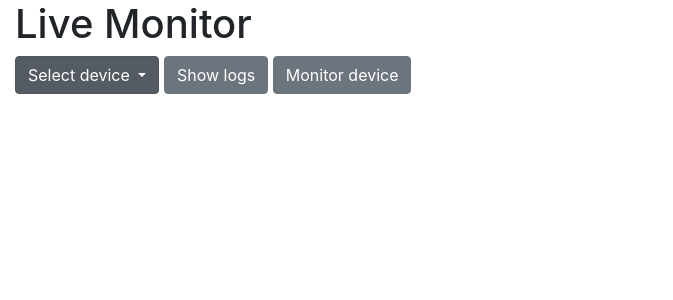
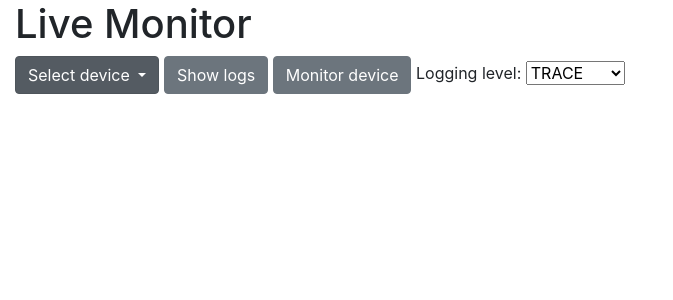
Before and after one commit to whuss/dashboard_react, a Flask app: template templates/monitor.html in a window 1280 px wide. Shown: the part 76-376 px from the top of the page, without its empty margins (0-673 px from the left). Run offline with Flask 2, Linux system fonts and the light colour scheme; the template is opened without the code that fills it, so the values that code supplies are empty; parts of the project's set-up code (start-up, migrations or seed data) failed here and were passed over; some libraries are stand-ins or nearby versions.

Commit message:
add filtering for log levels

```diff
--- a/app.py
+++ b/app.py
@@ -1,4 +1,5 @@
 import os
+import re
 from flask import Flask, render_template, jsonify, request
 from flask_table import Table, Col, LinkCol
 import babel
@@ -195,26 +196,40 @@ def version_messages():
 
 # ----------------------------------------------------------------------------------------------------------------------
 
+trace_re = re.compile("(.*) \[(.+):(\d+)\]")
+
+def format_logentry(lp):
+    if lp.log_level == "TRACE":
+        match = trace_re.match(lp.message)
+        if match:
+            lp.message = match.group(1)
+            lp.filename = match.group(2)
+            lp.line_number = int(match.group(3))
+
+    filename = os.path.basename(lp.filename)
+    location = f"[{filename}:{lp.line_number}]:"
+    time = lp.timestamp.strftime('%Y-%m-%d %H:%M:%S')
+    header_no_format = f'({time}) {lp.log_level:<8} {location:>25} '
+    header = f'({time}) <span class="{lp.log_level}">{lp.log_level:<8}</span> ' \
+                f'<span class="log-filename" data-toggle="tooltip" title="{lp.filename}:{lp.line_number}" >' \
+                f'{location:>25}</span> '
+    identation = len(header_no_format) * " "
+    message_lines = lp.message.split("\n")
+    formatted_message = header + message_lines[0] + "\n" + \
+        "\n".join([identation + line for line in message_lines[1:]])
+
+    if len(message_lines) > 1:
+        formatted_message += "\n"
+
+    return formatted_message
+
+# ----------------------------------------------------------------------------------------------------------------------
+
 
 def format_logs(logs):
     log_text = ""
     for index, lp in logs.iterrows():
-        filename = os.path.basename(lp.filename)
-        location = f"[{filename}:{lp.line_number}]:"
-        time = lp.timestamp.strftime('%Y-%m-%d %H:%M:%S')
-        header_no_format = f'({time}) {lp.log_level:<8} {location:>25} '
-        header = f'({time}) <span class="{lp.log_level}">{lp.log_level:<8}</span> ' \
-                 f'<span class="log-filename" data-toggle="tooltip" title="{lp.filename}:{lp.line_number}" >' \
-                 f'{location:>25}</span> '
-        identation = len(header_no_format) * " "
-        message_lines = lp.message.split("\n")
-        formatted_message = header + message_lines[0] + "\n" + \
-            "\n".join([identation + line for line in message_lines[1:]])
-
-        if len(message_lines) > 1:
-            formatted_message += "\n"
-
-        log_text += formatted_message
+        log_text += format_logentry(lp)
 
     return log_text
 
@@ -224,22 +239,25 @@ def format_logs(logs):
 @app.route('/_monitor_device', methods=['POST'])
 def _monitor_device():
     device = ""
+    limit = False
+    log_level = "TRACE"
     if request.method == 'POST':
         device = request.form.get('device')
         limit = request.form.get('limit')
+        log_level = request.form.get('log_level')
         if limit == "true":
             limit = True
         else:
             limit = False
 
-    print(f"_monitor: device={device}, limit={limit}")
+    print(f"_monitor: device={device}, limit={limit}, log_level={log_level}")
     if limit == True:
         num_lines = 35
     else:
         num_lines = 50000
 
     start_date = datetime.now() - timedelta(days=1)
-    logs = Errors().logs(device_id=device, since=start_date, num_lines=num_lines)
+    logs = Errors().logs(device_id=device, since=start_date, num_lines=num_lines, log_level=log_level)
 
     log_text = format_logs(logs)
 
--- a/static/css/style.css
+++ b/static/css/style.css
@@ -103,6 +103,11 @@
     font-weight: bold;
 }
 
+.TRACE {
+    font-weight: bold;
+    color: #87AFFF;
+}
+
 .DEBUG {
     font-weight: bold;
     color: green;
@@ -125,7 +130,7 @@
 
 .CRITICAL {
     font-weight: bold;
-    color: red;
+    color: #AF0000;
 }
 
 .NORM {
--- a/templates/monitor.html
+++ b/templates/monitor.html
@@ -17,6 +17,16 @@
   </div>
   <button id="logsButton" type="button" class="btn btn-secondary" data-toggle="button" aria-pressed="false" autocomplete="off">Show logs</button>
   <button id="monitorButton" type="button" class="btn btn-secondary" data-toggle="button" aria-pressed="false" autocomplete="off">Monitor device</button>
+
+  <span>Logging level:</span>
+  <select id="log-level">
+    <option value="TRACE">TRACE</option>
+    <option value="DEBUG">DEBUG</option>
+    <option value="INFO">INFO</option>
+    <option value="WARNING">WARNING</option>
+    <option value="ERROR">ERROR</option>
+    <option value="CRITICAL">CRITICAL</option>
+  </select>
 </div>
   <h3 id="terminal-title"></h3>
   <div id="terminal">
@@ -42,16 +52,19 @@
         $('#logsButton').click(function() {
             clearInterval(timer_callback);
             var device = $('#dropdownDevice').html();
+            var log_level = $('#log-level').val();
             $(this).attr('class', 'btn btn-danger');
             $('#monitorButton').attr('class', 'btn btn-success');
             $('#terminal-title').text("Load logs for device " + device + " ..." );
+            $('#terminal').html("loading...")
             console.log("monitor device " + device);
             $.ajax({
                 method: 'POST',
                 url: {{ url_for('_monitor_device')|tojson }},
                 data: {
                    device: device,
-                   limit: false
+                   limit: false,
+                   log_level: log_level
                 }
             }).done(addData);
         });
@@ -62,6 +75,7 @@
             $(this).attr('class', 'btn btn-danger');
             $('#logsButton').attr('class', 'btn btn-success');
             $('#terminal-title').text("Start monitoring device " + device + " ..." );
+            $('#terminal').html("loading...")
             console.log("monitor device " + device);
             timer_callback = setInterval(function monitor_device()
                                     {
@@ -71,6 +85,7 @@
                                             data: {
                                               device: device,
                                               limit: true,
+                                              log_level: $('#log-level').val()
                                             }
                                         }).done(addData);
                                     }, 5000);
```
Also changed, not shown: db.py (+20 -4 lines).
